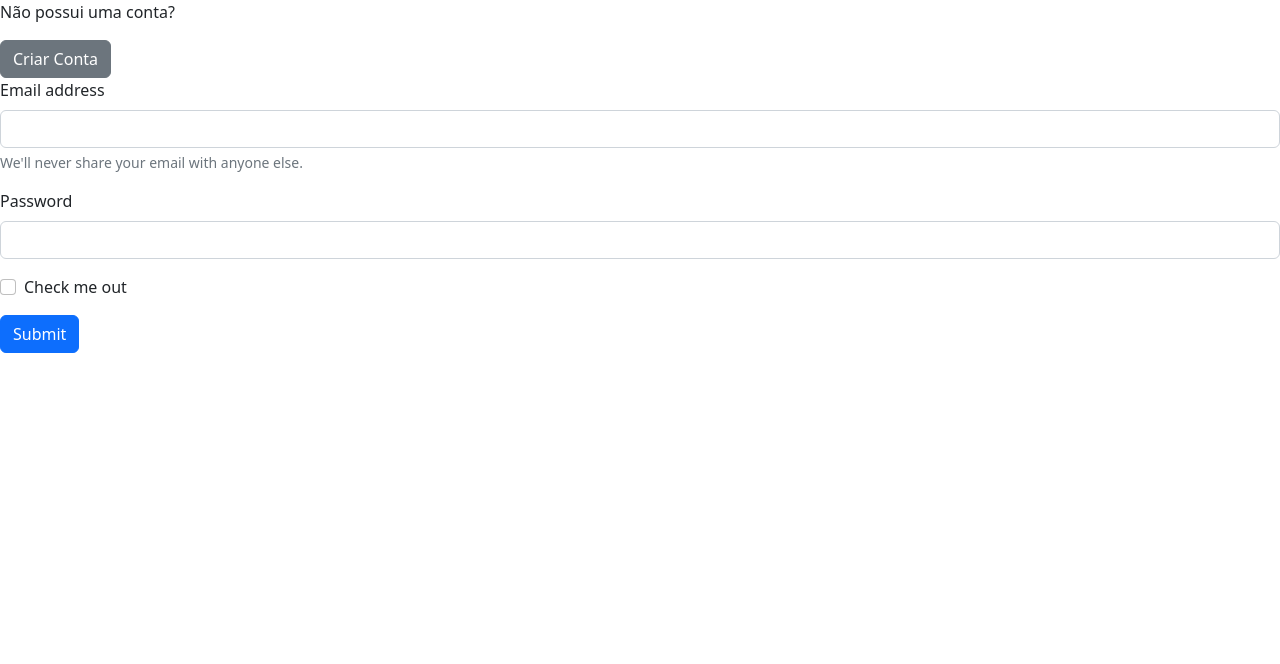
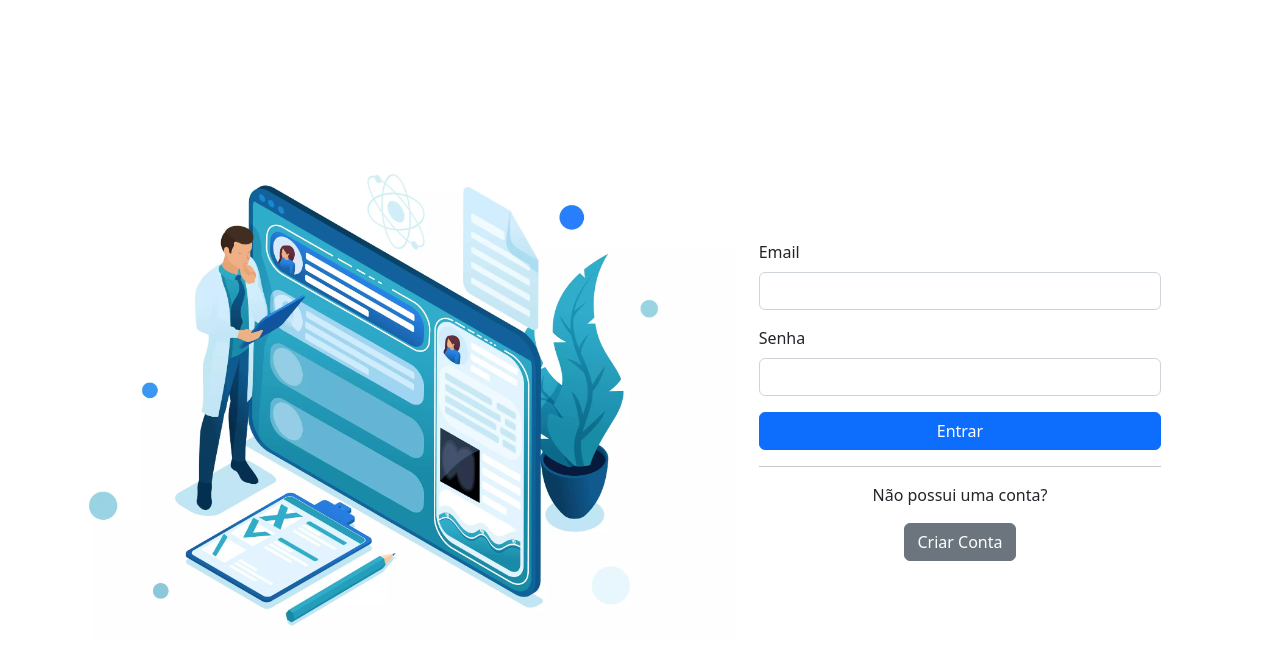
Before and after one commit to ajhopf/LABMedical, an Angular app: page / in a window 1280 px wide. Shown: the top 664 px of the page. Built offline with nearby package versions, Linux system fonts and the light colour scheme.

Commit message:
Adiciona imagens, doctors service e layout inicial

```diff
--- a/src/app/app.module.ts
+++ b/src/app/app.module.ts
@@ -4,6 +4,8 @@ import { BrowserModule } from '@angular/platform-browser';
 import { AppRoutingModule } from './app-routing.module';
 import { AppComponent } from './app.component';
 import { LoginStartComponent } from './pages/login-start/login-start.component';
+import { FormsModule } from "@angular/forms";
+import { HttpClientModule } from "@angular/common/http";
 
 @NgModule({
   declarations: [
@@ -12,7 +14,9 @@ import { LoginStartComponent } from './pages/login-start/login-start.component';
   ],
   imports: [
     BrowserModule,
-    AppRoutingModule
+    AppRoutingModule,
+    FormsModule,
+    HttpClientModule
   ],
   providers: [],
   bootstrap: [AppComponent]
--- /dev/null
+++ b/src/app/constants/urls.ts
@@ -0,0 +1,3 @@
+export const URLS = {
+	login: '/assets/prontuario-eletronico.jpeg'
+}
--- a/src/app/pages/login-start/login-start.component.css
+++ b/src/app/pages/login-start/login-start.component.css
@@ -0,0 +1,8 @@
+app-login-start {
+    margin: 0;
+    padding: 0;
+}
+
+.loginComponent {
+    height: 100vh;
+}
--- a/src/app/pages/login-start/login-start.component.html
+++ b/src/app/pages/login-start/login-start.component.html
@@ -1,19 +1,54 @@
-<p>Não possui uma conta?</p>
-<button class="btn btn-secondary">Criar Conta</button>
+<div class="row m-0 align-items-center loginComponent">
+  <div class="col-12 col-lg-7">
+    <img src="{{ urls['login'] }}" class="img-fluid"/>
+  </div>
 
-<form>
-  <div class="mb-3">
-    <label for="exampleInputEmail1" class="form-label">Email address</label>
-    <input type="email" class="form-control" id="exampleInputEmail1" aria-describedby="emailHelp">
-    <div id="emailHelp" class="form-text">We'll never share your email with anyone else.</div>
+
+  <div class="col-12 col-lg-4">
+    <form>
+      <!--email input-->
+      <div class="mb-3">
+        <label
+          for="email"
+          class="form-label">
+          Email
+        </label>
+        <input
+          type="email"
+          class="form-control"
+          id="email"
+          aria-describedby="emailHelp"
+          name="email"
+          [(ngModel)]="email">
+      </div>
+      <!--password input-->
+      <div class="mb-3">
+        <label
+          for="exampleInputPassword1"
+          class="form-label">
+          Senha
+        </label>
+        <input
+          type="password"
+          class="form-control"
+          id="exampleInputPassword1"
+          name="password"
+          [(ngModel)]="password">
+      </div>
+      <div class="d-flex">
+        <button
+          type="submit"
+          class="btn btn-primary flex-grow-1">
+          Entrar
+        </button>
+      </div>
+    </form>
+    <hr>
+    <div class="row text-center">
+      <p>Não possui uma conta?</p>
+      <div>
+        <button class="btn btn-secondary">Criar Conta</button>
+      </div>
+    </div>
   </div>
-  <div class="mb-3">
-    <label for="exampleInputPassword1" class="form-label">Password</label>
-    <input type="password" class="form-control" id="exampleInputPassword1">
-  </div>
-  <div class="mb-3 form-check">
-    <input type="checkbox" class="form-check-input" id="exampleCheck1">
-    <label class="form-check-label" for="exampleCheck1">Check me out</label>
-  </div>
-  <button type="submit" class="btn btn-primary">Submit</button>
-</form>
+</div>
--- a/src/app/pages/login-start/login-start.component.ts
+++ b/src/app/pages/login-start/login-start.component.ts
@@ -1,10 +1,23 @@
-import { Component } from '@angular/core';
+import { Component, OnInit } from '@angular/core';
+import { DoctorsDBService } from "../../services/doctors-db.service";
+import { URLS } from "../../constants/urls";
 
 @Component({
   selector: 'app-login-start',
   templateUrl: './login-start.component.html',
   styleUrls: ['./login-start.component.css']
 })
-export class LoginStartComponent {
+export class LoginStartComponent implements OnInit{
+  doctors: {email: string, password: string} | {} = {}
 
+  urls = URLS
+  password: string = '';
+  email: string = '';
+  constructor(
+    private doctorsDB: DoctorsDBService
+  ) {}
+
+  ngOnInit() {
+    console.log(this.urls)
+  }
 }
--- /dev/null
+++ b/src/app/services/doctors-db.service.ts
@@ -0,0 +1,13 @@
+import { Injectable } from '@angular/core';
+import { HttpClient } from "@angular/common/http";
+
+@Injectable({
+  providedIn: 'root'
+})
+export class DoctorsDBService {
+  BASE_URL = 'http://localhost:3000'
+  constructor(
+    private http: HttpClient
+  ) { }
+
+}
```
Also changed, not shown: src/assets/prontuario-eletronico.jpeg (added).
